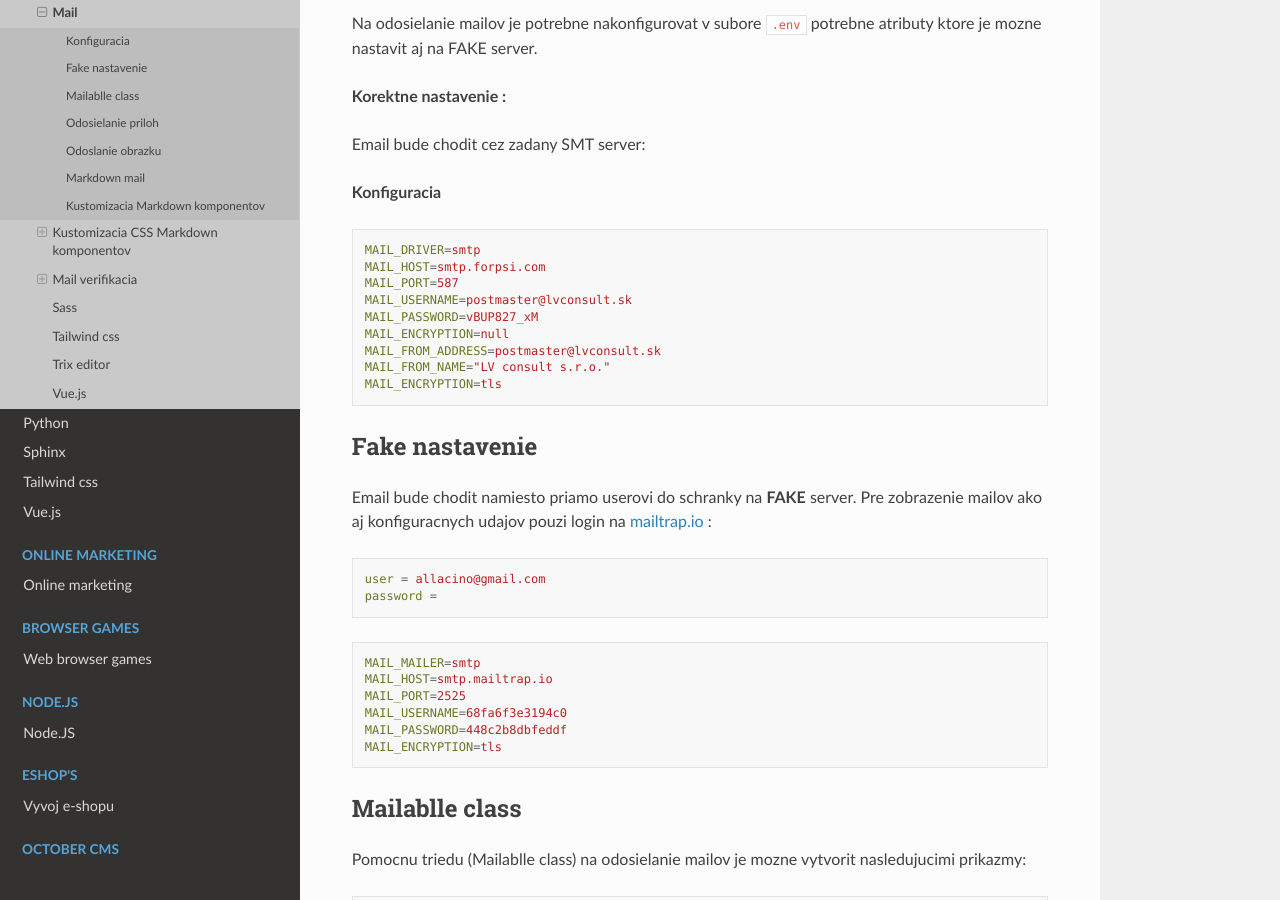
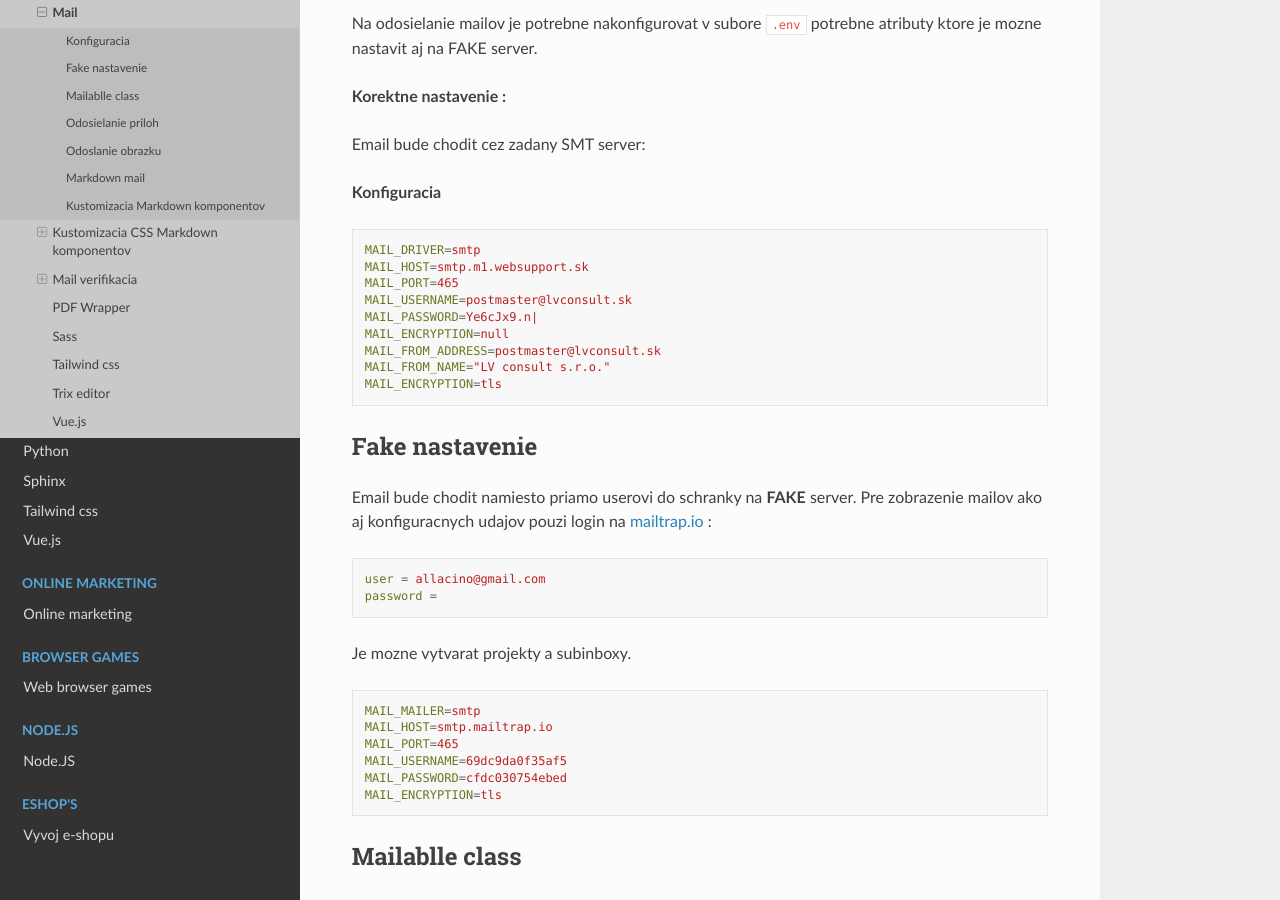
Before and after one commit to Lacike33/RTD_Wiki, a Sphinx documentation site: the page built from docs/source/web/laravel/mail.rst, in a window 1280 px wide and 900 px high, scrolled down 300 px. Built offline with Sphinx 7.4.7 and the Read the Docs theme 2.0.0, drawn with Linux system fonts in a browser that asks for light colours; pages that are not in the unit, such as notebooks, are missing from menus.

```diff
--- a/docs/source/web/laravel/index.rst
+++ b/docs/source/web/laravel/index.rst
@@ -69,6 +69,7 @@ Namiesto použitia príznaku ``--git`` môžete tiež použiť príznak ``--gith
    api
    authentication
    mail
+   pdf
    sass
    tailwind
    trix
--- a/docs/source/web/laravel/mail.rst
+++ b/docs/source/web/laravel/mail.rst
@@ -22,10 +22,10 @@ Email bude chodit cez zadany SMT server:
 .. code-block:: ini
 
    MAIL_DRIVER=smtp
-   MAIL_HOST=smtp.forpsi.com
-   MAIL_PORT=587
+   MAIL_HOST=smtp.m1.websupport.sk
+   MAIL_PORT=465
    MAIL_USERNAME=postmaster@lvconsult.sk
-   MAIL_PASSWORD=vBUP827_xM
+   MAIL_PASSWORD=Ye6cJx9.n|
    MAIL_ENCRYPTION=null
    MAIL_FROM_ADDRESS=postmaster@lvconsult.sk
    MAIL_FROM_NAME="LV consult s.r.o."
@@ -42,13 +42,15 @@ Pre zobrazenie mailov ako aj konfiguracnych udajov pouzi login na `mailtrap.io <
 	user = allacino@gmail.com
 	password =
 
+Je mozne vytvarat projekty a subinboxy.
+
 .. code-block:: ini
 
 	MAIL_MAILER=smtp
 	MAIL_HOST=smtp.mailtrap.io
-	MAIL_PORT=2525
-	MAIL_USERNAME=68fa6f3e3194c0
-	MAIL_PASSWORD=448c2b8dbfeddf
+	MAIL_PORT=465
+	MAIL_USERNAME=69dc9da0f35af5
+	MAIL_PASSWORD=cfdc030754ebed
 	MAIL_ENCRYPTION=tls
 
 Mailablle class
```
Also changed, not shown: docs/source/web/laravel/pdf.rst (added, +34 -0 lines).
